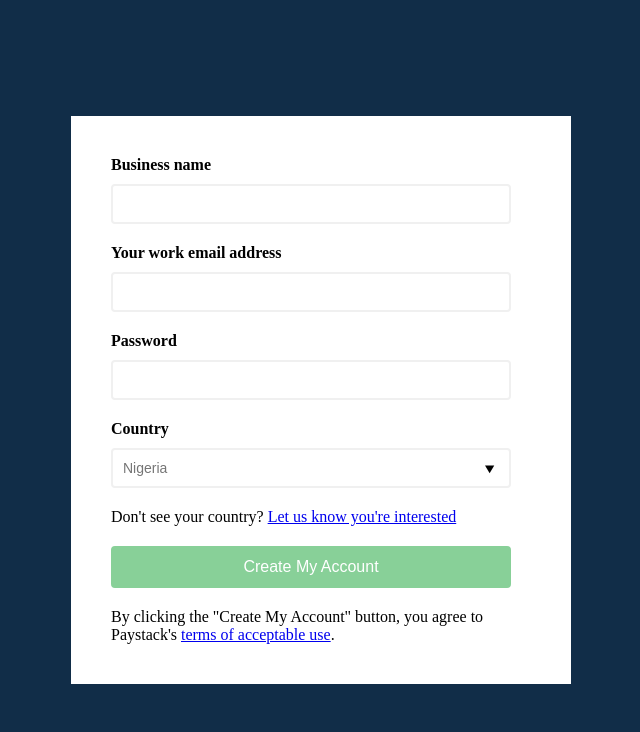
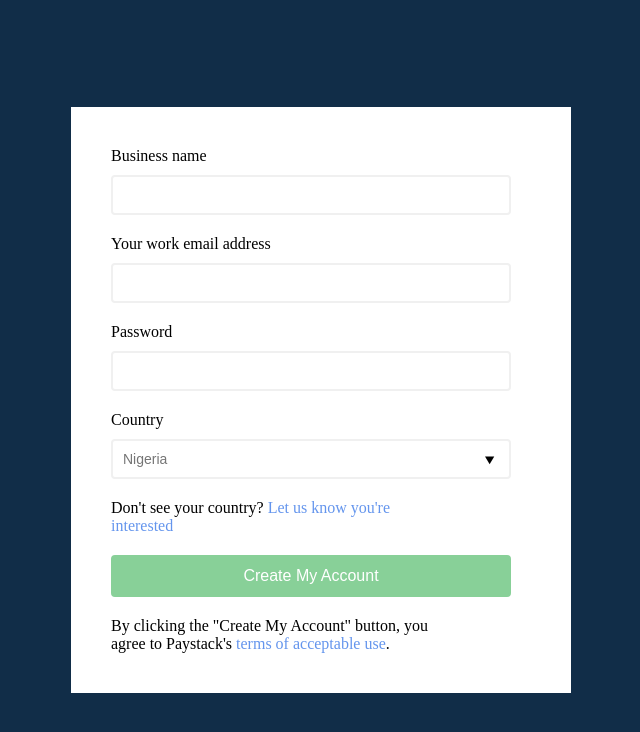
Before and after one commit to kendevops/Learn-phase-1, a website: page signup.html in a window 1280 px wide. Shown: the whole page, without its empty margins (319-959 px from the left). Drawn offline with Linux system fonts and the light colour scheme.

Commit message:
Worked on the other element of the form

```diff
--- a/css/app.css
+++ b/css/app.css
@@ -77,7 +77,7 @@ button {
 }
 
 label {
-  font-weight: bold;
+  font-weight: normal;
   margin-bottom: 0;
 }
 
@@ -88,3 +88,12 @@ label {
 input::-webkit-calendar-picker-indicator {
   opacity: 100;
 }
+
+.info {
+  width: 320px;
+}
+
+.info a {
+  text-decoration: none;
+  color: cornflowerblue;
+}
```
